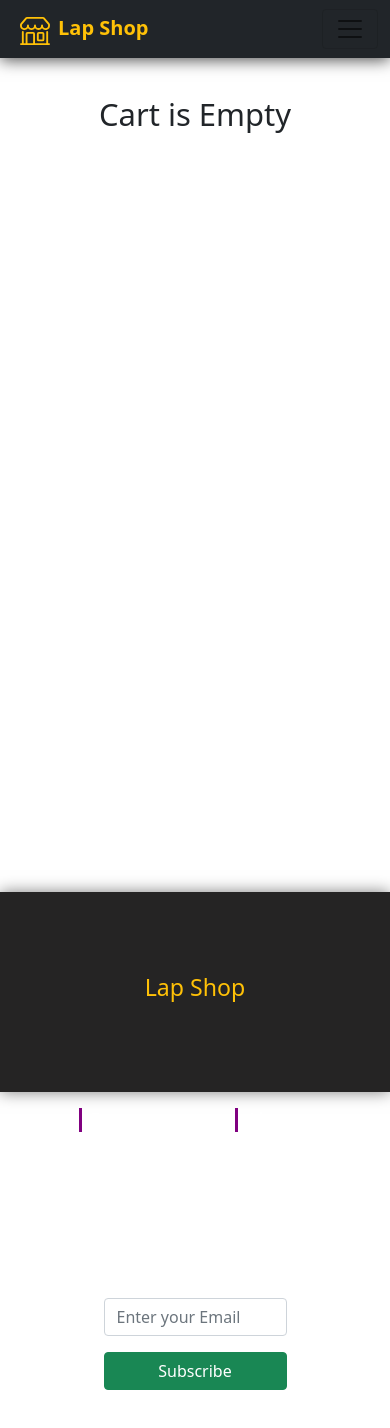
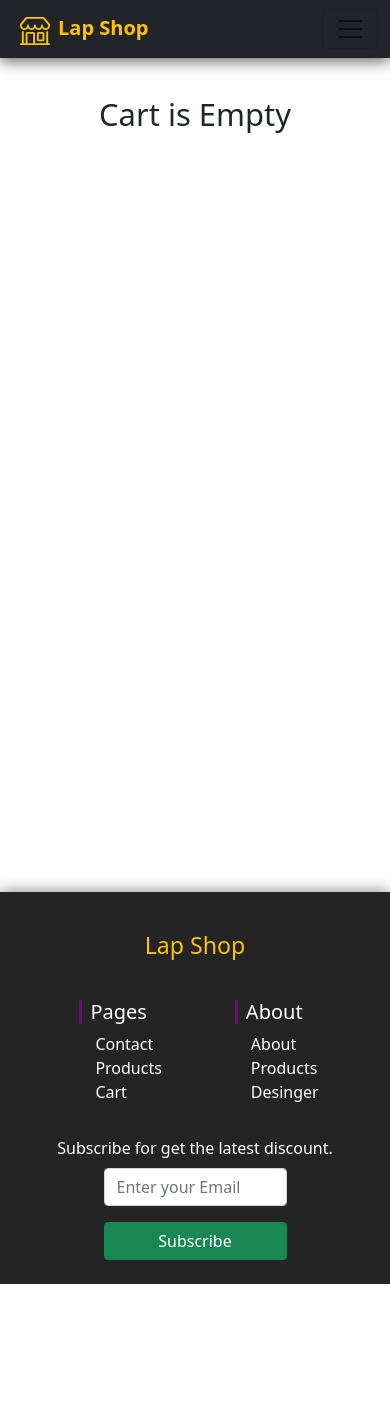
Before and after one commit to pedramro/LaptopShop, a React (Create React App) app: page /cart in a window 390 px wide. After the commit the page ends 1284 px from the top, so only its background shows below. Built offline with nearby package versions, Linux system fonts and the light colour scheme.

Commit message:
main page responsived

```diff
--- a/src/components/footer/Footer.css
+++ b/src/components/footer/Footer.css
@@ -1,6 +1,5 @@
 .footer-wrapper{
     background-color: rgb(37, 36, 36);
-    height: 200px;
     box-shadow: 0px 0px 15px rgba(0, 0, 0,0.5);
 }
 .title{
--- a/src/components/footer/Footer.jsx
+++ b/src/components/footer/Footer.jsx
@@ -5,15 +5,15 @@ import Subscribe from './Subscribe'
 
 function Footer() {
     return (
-        <footer className='footer-wrapper row w-100' style={{marginLeft: 0}}>
-            <div className='col-lg-3 h-100 d-flex align-items-center justify-content-center'>
+        <footer className='footer-wrapper row w-100 py-4' style={{marginLeft: 0}}>
+            <div className='col-lg-3 col-sm-12 py-3 d-flex align-items-center justify-content-center'>
                 <h3 className='text-warning'>Lap Shop</h3>
             </div>
-            <div className='col-lg-6 d-flex text-white align-items-center justify-content-center'>
+            <div className='col-lg-6 col-sm-12 pb-3 d-flex text-white align-items-center justify-content-center'>
                 <FooterList title='Pages' line1='Contact' line2='Products' line3='Cart' link1='/contact' link2='/' link3='/cart' />
                 <FooterList title='About' line1='About' line2='Products' line3='Desinger' link1='/about' link2='/' link3='/contact' />
             </div>
-            <div className='col-lg-3 h-100 text-white d-flex justify-content-center align-items-center flex-column'>
+            <div className='col-lg-3 col-sm-12 h-100 text-white d-flex justify-content-center align-items-center flex-column'>
                 <Subscribe />
             </div>
         </footer>
--- a/src/components/footer/Subscribe.jsx
+++ b/src/components/footer/Subscribe.jsx
@@ -1,10 +1,11 @@
 import React from 'react'
 
 function Subscribe() {
+    const pattern = /^[a-zA-Z0-9.@]{12,64}$/;
     function subscribe(){
         let massage = document.getElementById('massage')
         let inputValue = document.getElementById('email').value
-        if (inputValue) {
+        if (inputValue && pattern.test(inputValue)) {
             massage.classList.add('text-success')
             massage.textContent = 'All discount will be send to your email.'
             setTimeout(() => {
--- a/src/components/products/ProductList.jsx
+++ b/src/components/products/ProductList.jsx
@@ -10,7 +10,7 @@ function ProductList({products}) {
     return (
         <div className="row">
             {
-                products.map((product, index) => <div style={{position: 'relative'}} className='col-4' key={index + 1}>
+                products.map((product, index) => <div style={{position: 'relative'}} className='col-lg-4 col-md-6' key={index + 1}>
                     <Product product={product} />
                 </div>)
             }
```
